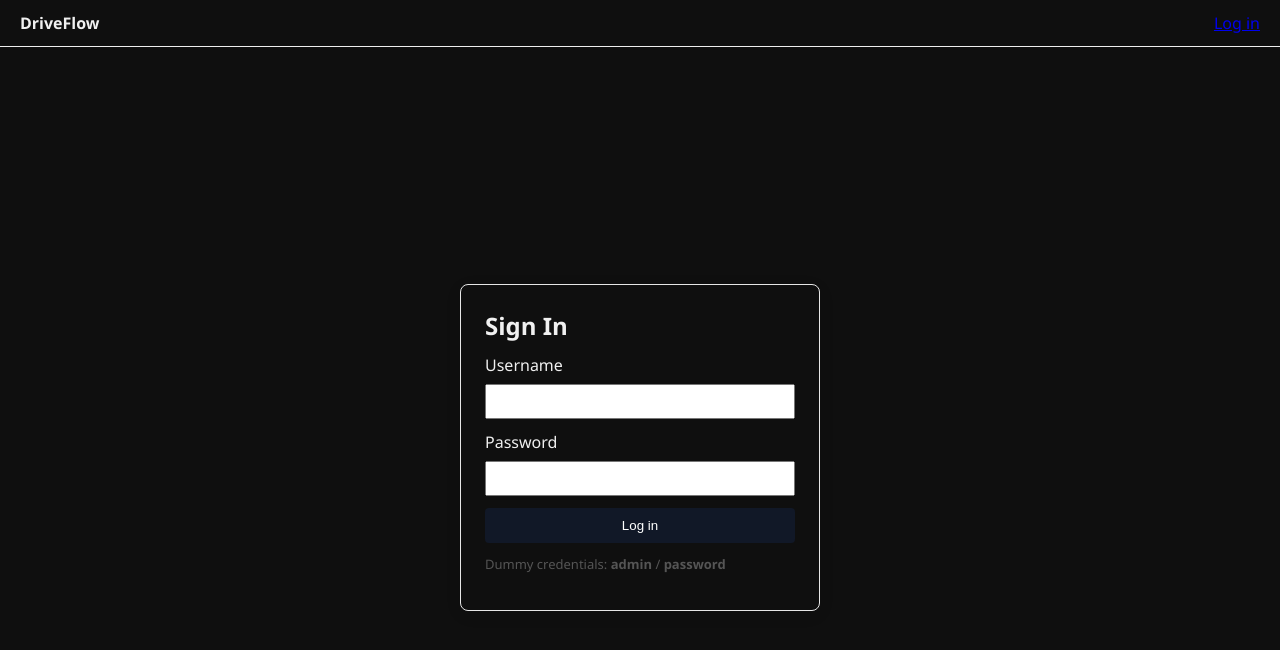
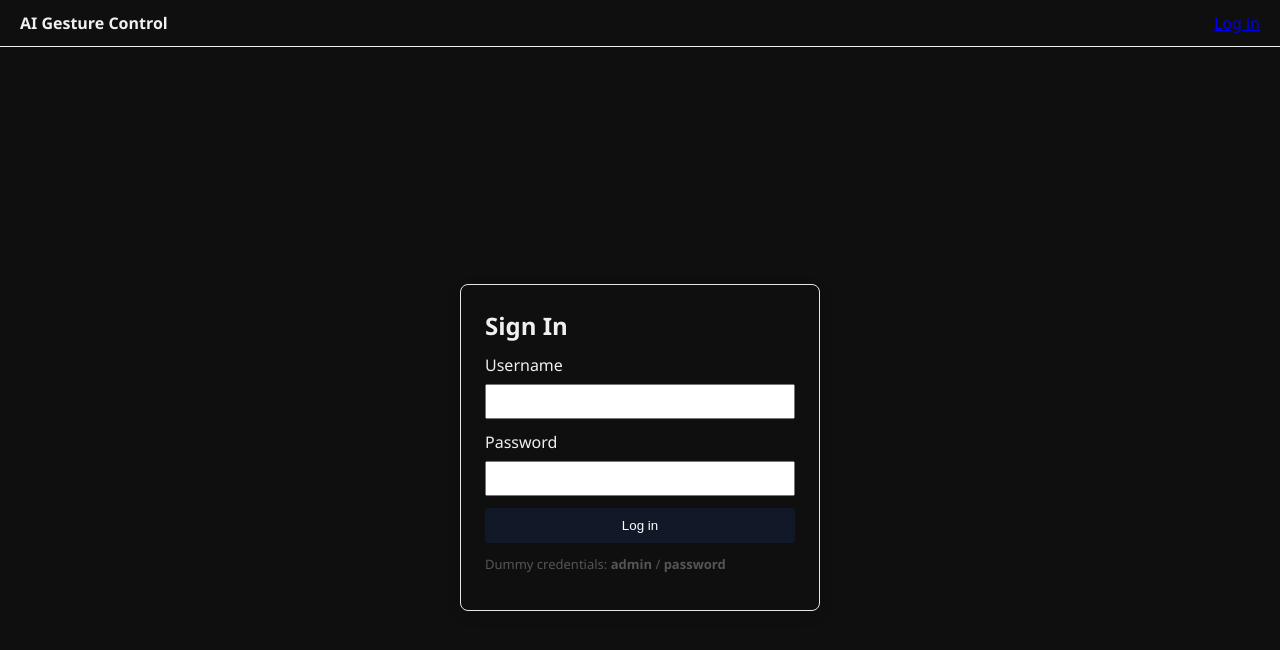
Before and after one commit to Asadullahqadir-1/Gesture-Based-Pc-Control, a Next.js app in the folder web-dashboard/: page /login in a window 1280 px wide. Shown: the top 650 px of the page. Built offline with nearby package versions, Linux system fonts and the light colour scheme; no server answers.

Commit message:
Update dashboard branding to 'AI Driven Gesture Based PC Control System'

```diff
--- a/web-dashboard/app/Header.js
+++ b/web-dashboard/app/Header.js
@@ -27,7 +27,7 @@ export default function Header() {
 
   return (
     <header style={{display:'flex', alignItems:'center', justifyContent:'space-between', padding:'12px 20px', borderBottom:'1px solid #eee'}}>
-      <div style={{fontWeight:700}}>DriveFlow</div>
+      <div style={{fontWeight:700}}>AI Gesture Control</div>
       <nav>
         {user ? (
           <div style={{display:'flex', gap:12, alignItems:'center'}}>
--- a/web-dashboard/app/layout.js
+++ b/web-dashboard/app/layout.js
@@ -3,8 +3,8 @@ import Header from "./Header";
 import AuthGuard from "./AuthGuard";
 
 export const metadata = {
-  title: "DriveFlow",
-  description: "Web-based gesture dashboard ready for Vercel deployment",
+  title: "AI Gesture Control - Gesture Based PC Control System",
+  description: "AI Driven Gesture Based PC Control System - Web-based gesture dashboard ready for Vercel deployment",
 };
 
 export default function RootLayout({ children }) {
```
